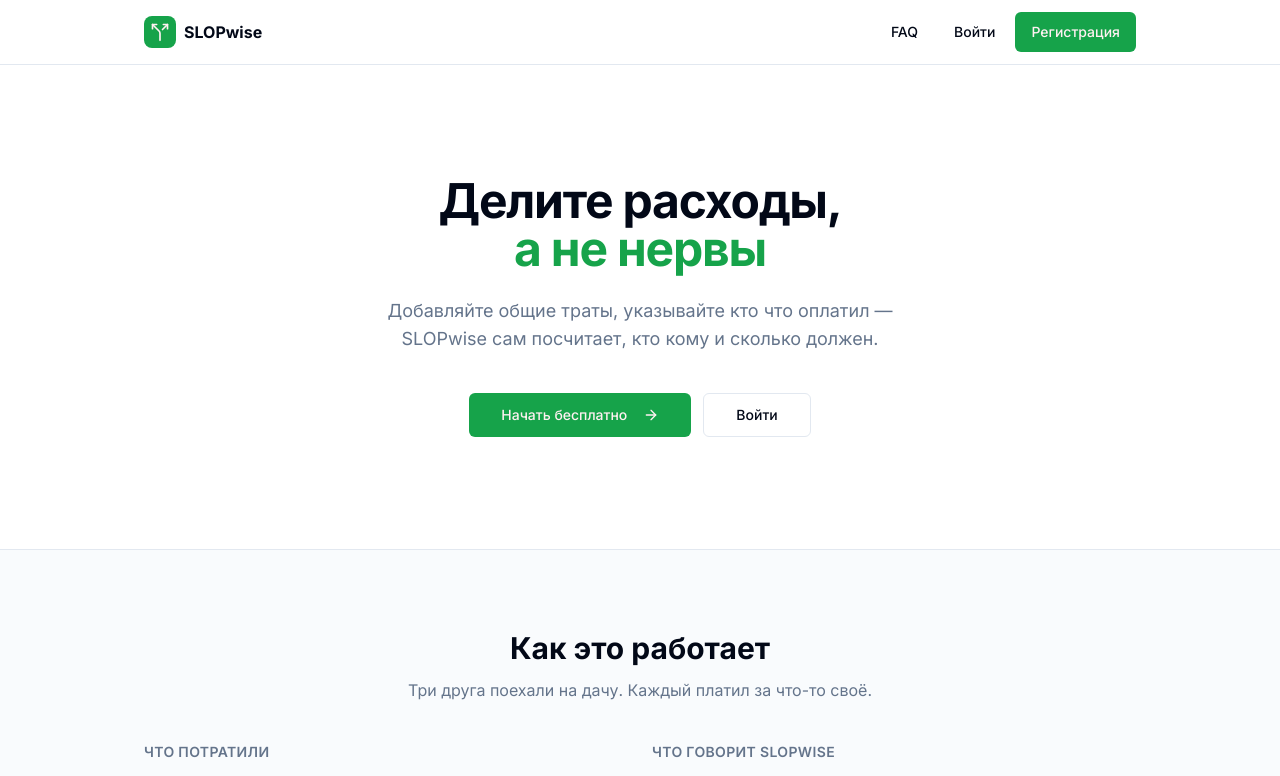
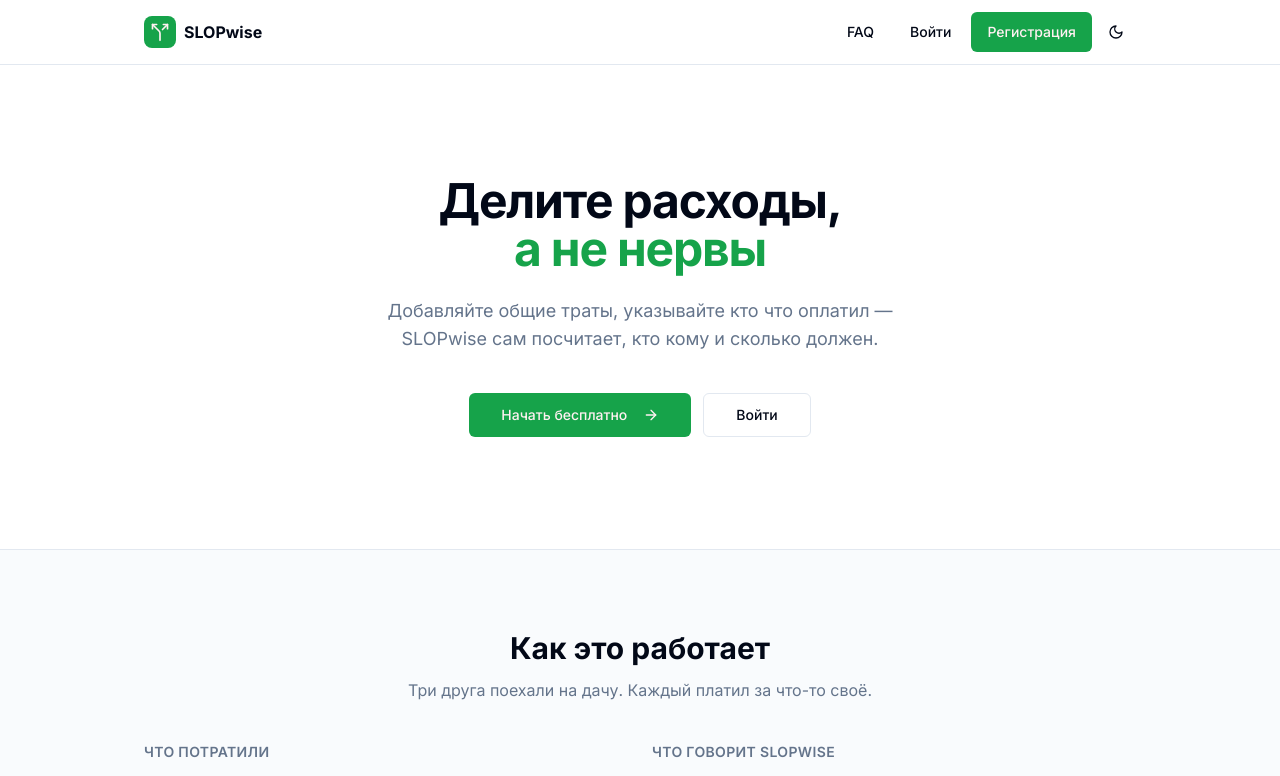
Before and after one commit to b4s1l3k/oh-my-slopwise, a Next.js app: page / in a window 1280 px wide. Shown: the top 776 px of the page. Built offline with nearby package versions, Linux system fonts and the light colour scheme; no server answers.

Commit message:
feat: add theme toggle to public header
Co-Authored-By: Claude Sonnet 4.6 (1M context) <noreply@anthropic.com>

```diff
--- a/src/components/layout/public-header.tsx
+++ b/src/components/layout/public-header.tsx
@@ -1,6 +1,7 @@
 import Link from "next/link"
 import { Split } from "lucide-react"
 import { Button } from "@/components/ui/button"
+import { ThemeToggle } from "@/components/ui/theme-toggle"
 
 interface PublicHeaderProps {
   callbackUrl?: string
@@ -29,6 +30,7 @@ export function PublicHeader({ callbackUrl }: PublicHeaderProps) {
           <Button asChild>
             <Link href={registerHref}>Регистрация</Link>
           </Button>
+          <ThemeToggle />
         </nav>
       </div>
     </header>
```
